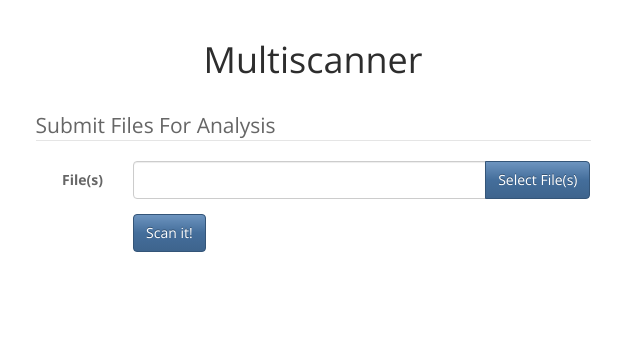
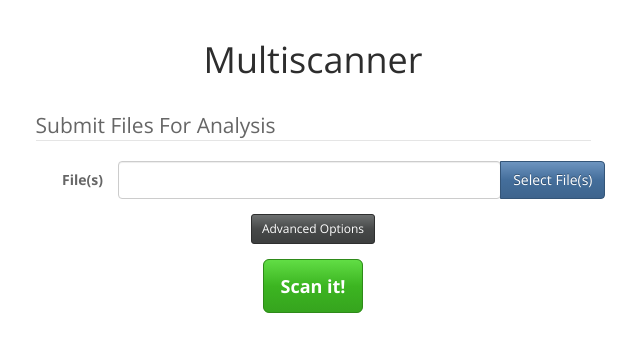
Before and after one commit to mitre/multiscanner, a Flask app: page / in a window 1280 px wide. Shown: the part 52-404 px from the top of the page, without its empty margins (327-967 px from the left). Run offline with Flask 2, Linux system fonts and the light colour scheme; some libraries are stand-ins or nearby versions.

Commit message:
Add input elements for an example metadata field

```diff
--- a/web/static/css/styles.css
+++ b/web/static/css/styles.css
@@ -15,6 +15,18 @@
     position: absolute;
     right: 20px;
     z-index: 1;
+}
+
+#scan-form {
+    padding: 0;
+}
+
+#scan-form .btn-lg {
+    font-weight: bold;
+}
+
+.form-control {
+    border-radius: 4px !important;
 }
 
 .container {
--- a/web/templates/index.html
+++ b/web/templates/index.html
@@ -51,7 +51,6 @@
 
         <div class="form-group">
           <label for="uploadFileInfo" class="col-md-2 control-label">File(s)</label>
-          <div class="col-md-10">
           <div class="input-group">
             <input type="text" class='form-control' id="uploadFileInfo"></input>
             <span class="input-group-btn">
@@ -62,12 +61,19 @@
             </span>
           </div>
         </div>
+
+        <div class="form-group text-center">
+          <button type="button" class="btn-sm btn-default" id="btn-opts" data-toggle="collapse" data-target="#adv-options" aria-expanded="false" aria-controls="adv-options">Advanced Options</button>
+        </div>
+        <div  id="adv-options" class="collapse form-group text-center">
+          <label for="metadata" class="col-md-2 control-label">Metadata</label>
+          <div class="input-group col-md-10">
+            <input type="text" class='form-control' id="metadata" name="metadata"></input>
+          </div>
         </div>
 
-        <div class="form-group">
-          <div class="col-md-10 col-md-offset-2">
-            <button type="submit" class="btn btn-primary">Scan it!</button>
-          </div>
+        <div class="form-group text-center">
+          <button type="submit" class="btn-lg btn-success">Scan it!</button>
         </div>
       </fieldset>
     </form>
```
Lines whose indentation alone changed are shown as unchanged.
